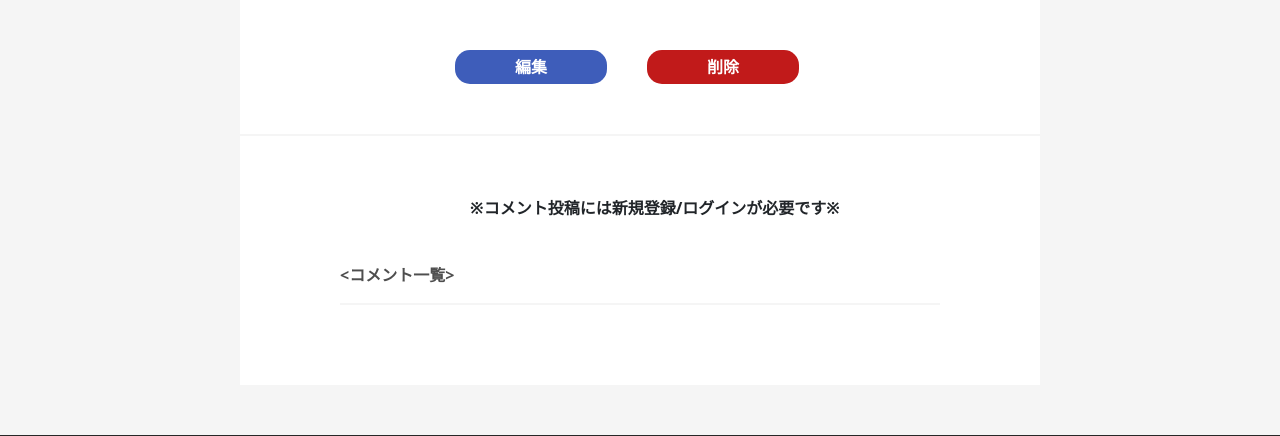
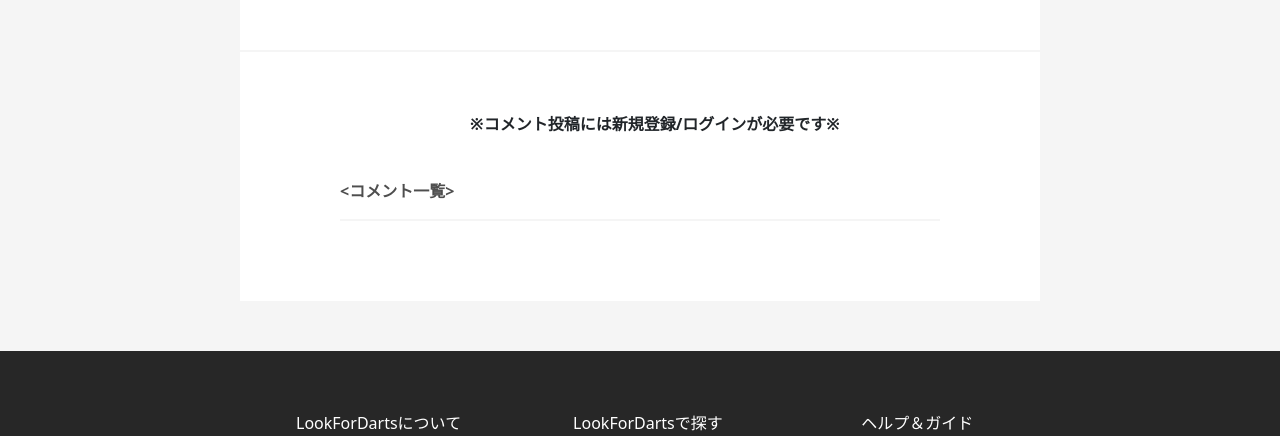
Before and after one commit to the-kohei/LookForDarts, a Rails app: template app/views/posts/show.html.haml in a window 1280 px wide. Shown: the part 619-1055 px from the top of the page. Run offline with Rails 7, Linux system fonts and the light colour scheme; the template is opened without the code that fills it, so the values that code supplies are empty; style sheets or scripts are compiled from the project's sources; some libraries are stand-ins or nearby versions.

Commit message:
ユーザーのみ編集削除

```diff
--- a/app/views/posts/show.html.haml
+++ b/app/views/posts/show.html.haml
@@ -30,16 +30,17 @@
               %th.text 説明
               %td.text
                 = simple_format(@post.text)
-    .post
-      .post__content
-        = link_to "/posts/#{@post.id}/edit", method: :get do
-          .post__content__create
-            %h7
-              編集
-          = link_to "/posts/#{@post.id}", method: :delete do
-            .post__content__destroy
+    - if user_signed_in? && current_user.id == @post.user_id
+      .post
+        .post__content
+          = link_to "/posts/#{@post.id}/edit", method: :get do
+            .post__content__create
               %h7
-                削除
+                編集
+            = link_to "/posts/#{@post.id}", method: :delete do
+              .post__content__destroy
+                %h7
+                  削除
   .comment
     .comment__main
       .comment__main__item
```
